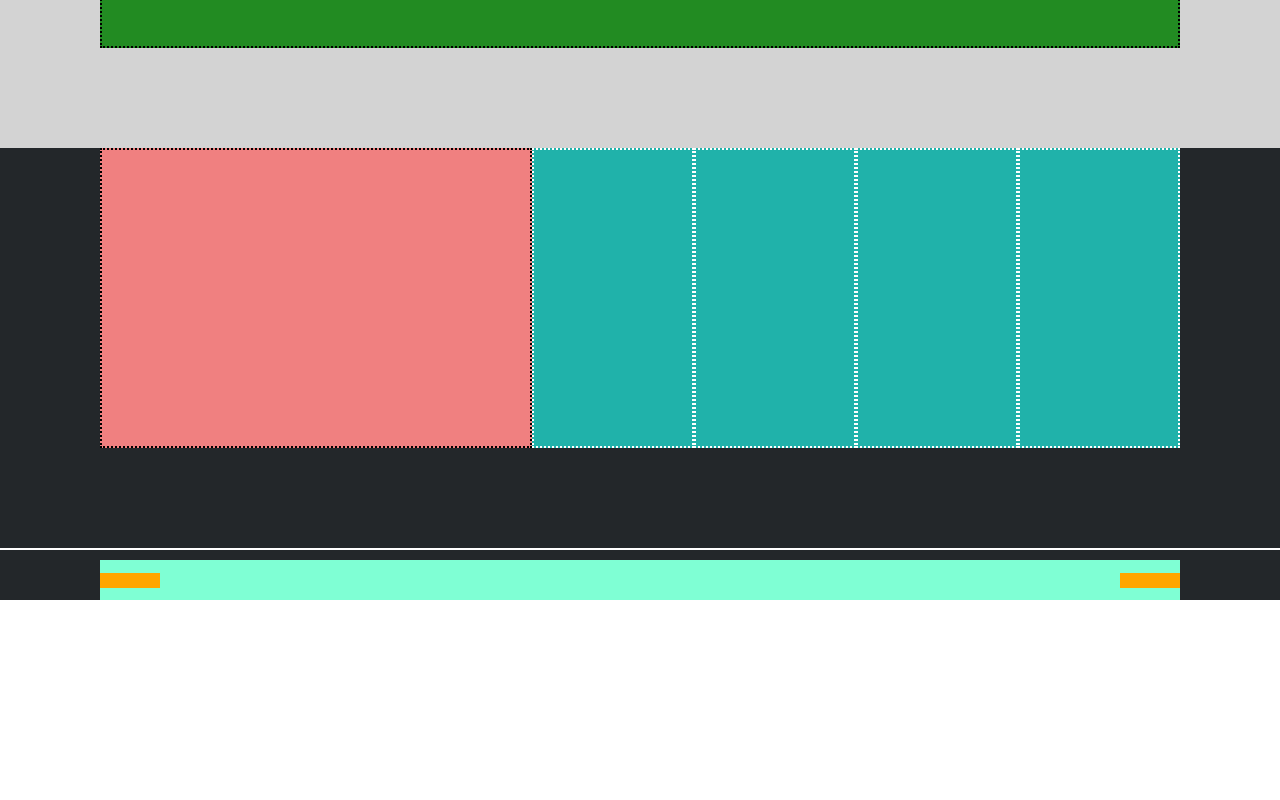
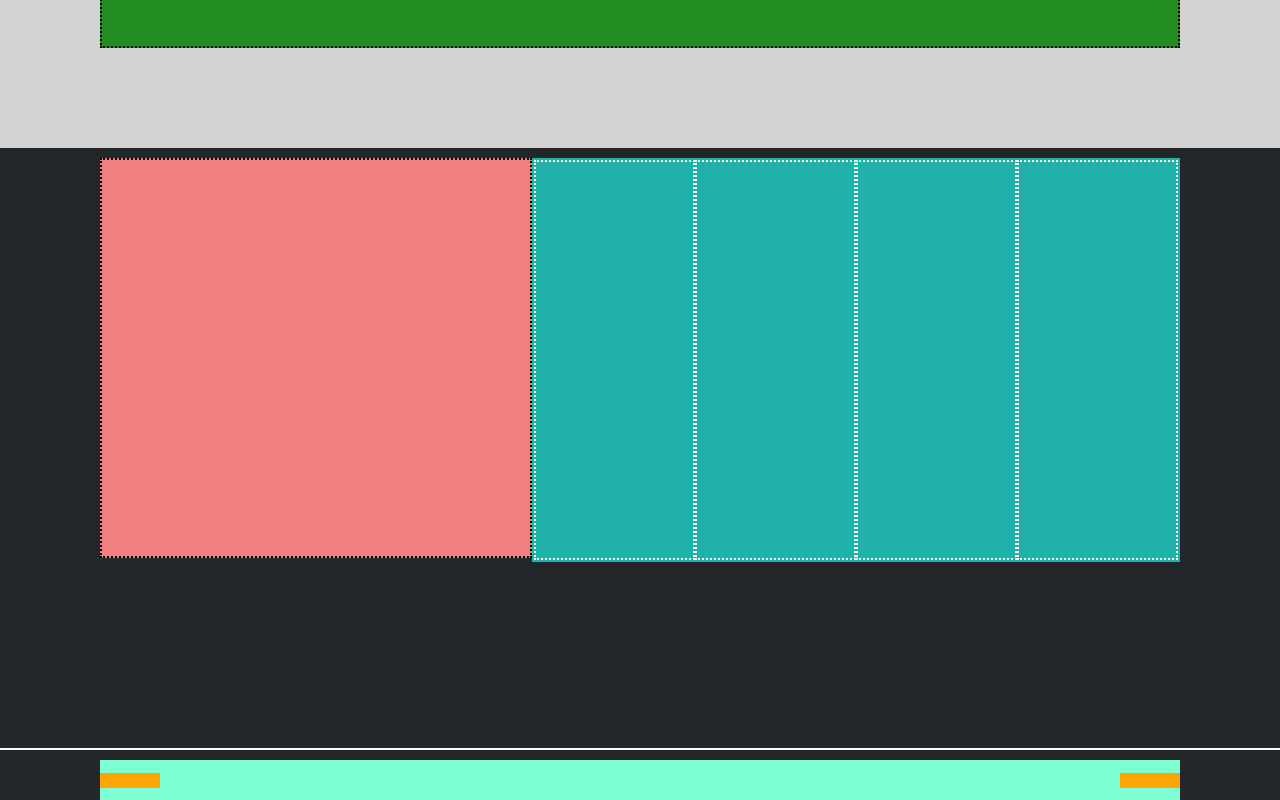
Before and after one commit to MateuszKacperski/htmlcss-struttura-discord, a plain HTML site: page index.html in a window 1280 px wide. Shown: the part 2202-3002 px from the top of the page. Before the commit the page ends 2802 px from the top, so only its background shows below. Drawn offline with Linux system fonts and the light colour scheme.

Commit message:
fixing footer-main

```diff
--- a/css/style.css
+++ b/css/style.css
@@ -141,18 +141,34 @@ body{
     margin-bottom: 2px;
 }
 
+
+.fmcb{
+        align-items: flex-start;
+        min-height: 600px;
+        background-color: #23272A;
+}
+
+.footer-box{
+    min-height: 400px;
+    flex-basis: 40%;
+    background-color: #F08080;
+    border: 2px dotted black;
+    margin-top: 10px;
+}
+
 .footer-big-box{
-    border: 2px dotted black;
-    min-height: 300px;
-    width: 40%;
-    background-color: #F08080;
+    min-height: 400px;
+    flex-basis: 60%;
+    background-color:#20B2AA;
+    border: 2px dotted #20B2AA;
+    display:flex;
+    margin-top: 10px;
 }
 
 .footer-small-box{
+    min-height: 400px;
+    flex-basis: 25%;
     border: 2px dotted white;
-    min-height: 300px;
-    width: 15%;
-    background-color: #20B2AA;
 }
 
 
--- a/index.html
+++ b/index.html
@@ -64,9 +64,11 @@
     </main>
     <footer>
         <section class="footer-main">
-            <div class="countainer">
+            <div class="countainer fmcb">
+
+                <div class="footer-box">
+                </div>
                 <div class="footer-big-box">
-                </div>
                     <div class="footer-small-box">
                     </div>
                     <div class="footer-small-box">
@@ -75,6 +77,8 @@
                     </div>
                     <div class="footer-small-box">
                     </div>
+                </div>
+
             </div>
         </section>
         <section class="end-footer">
```
Lines whose indentation alone changed are shown as unchanged.
